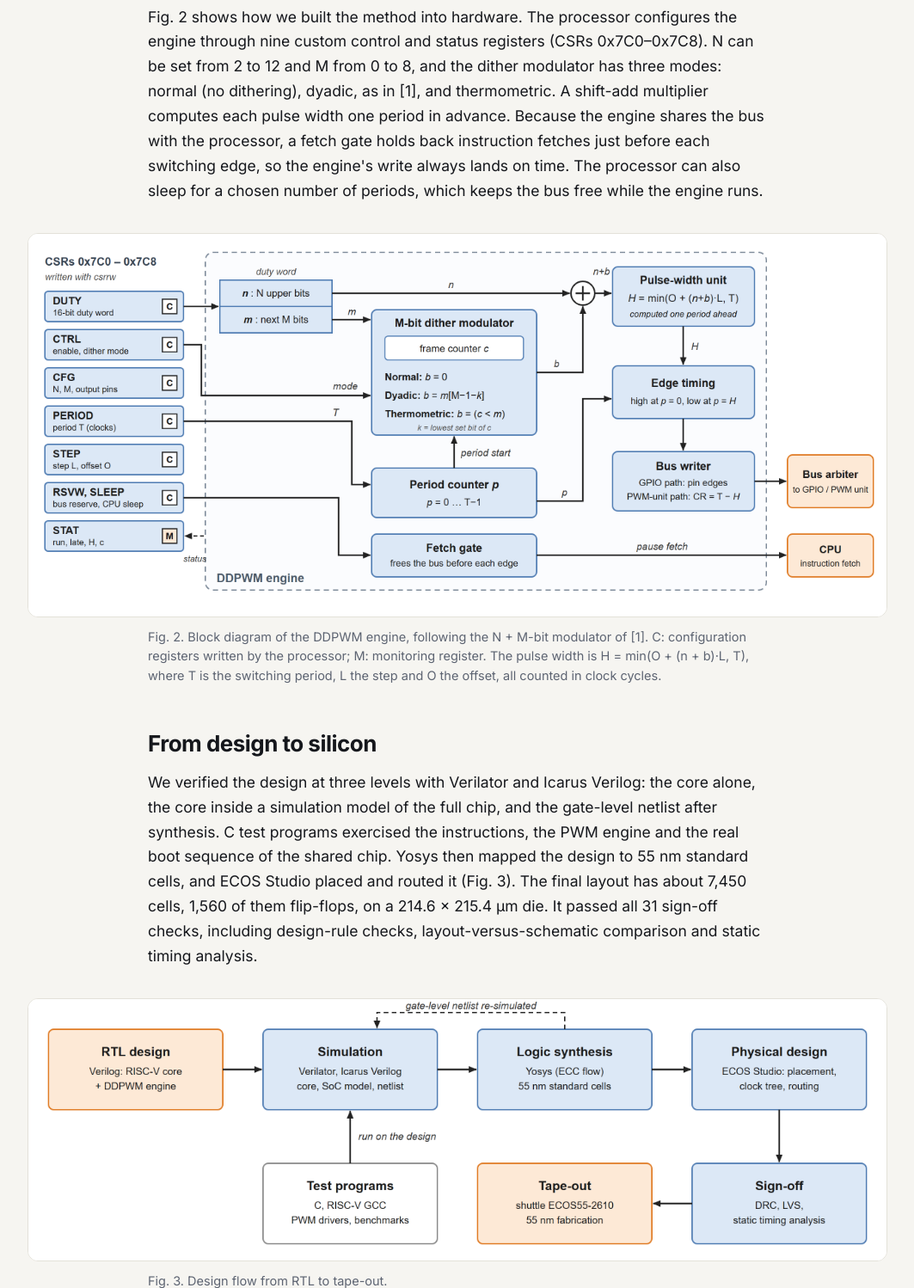
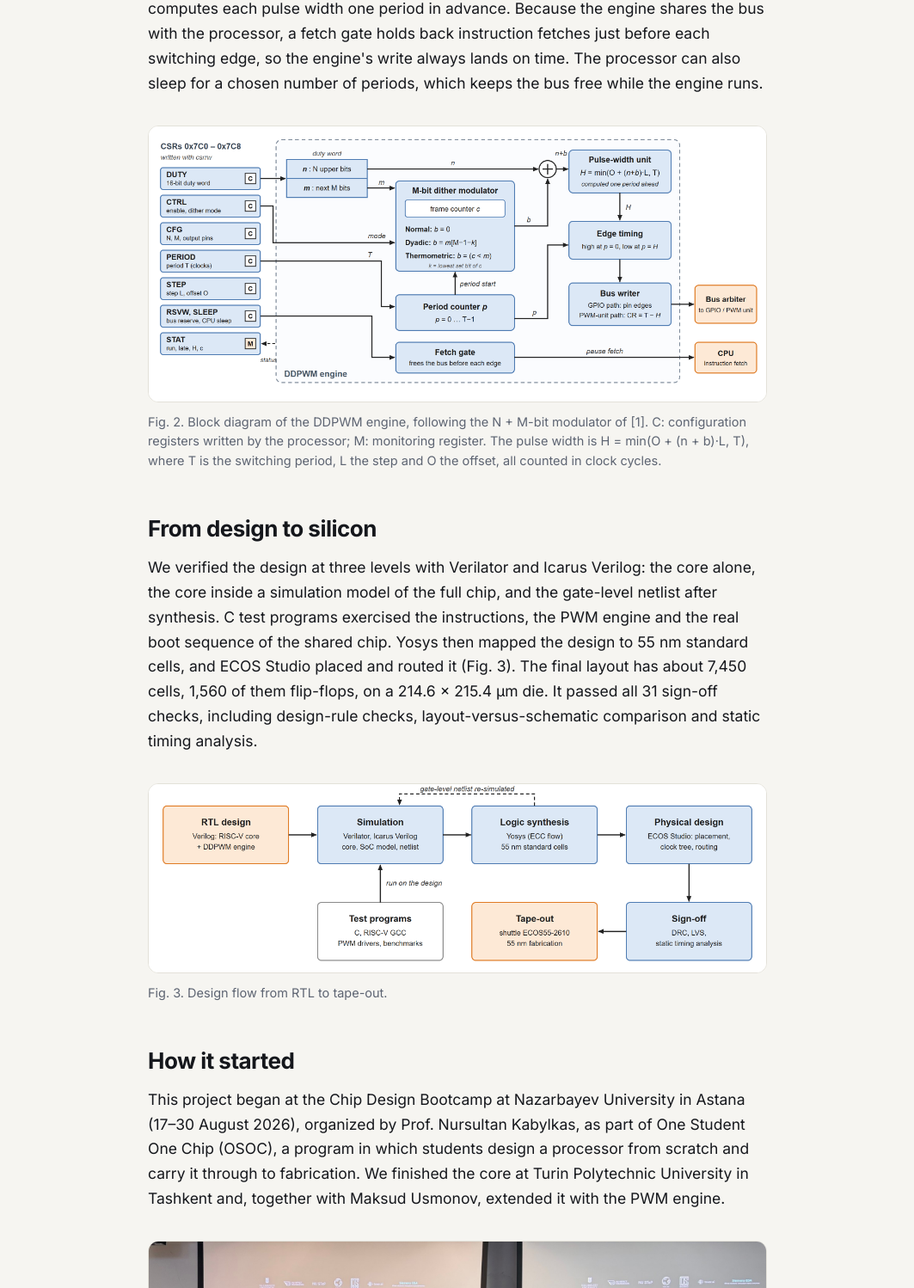
Before and after one commit to abuqodirov/abuqodirov.github.io, a plain HTML site: page minirv/en/index.html in a window 1280 px wide. Shown: the part 2596-4094 px from the top of the page at 86% size, without its empty margins (108-1171 px from the left). Drawn offline with Linux system fonts and the light colour scheme.

Commit message:
Article figures at text width; click a diagram for full size

```diff
--- a/assets/css/site.css
+++ b/assets/css/site.css
@@ -151,7 +151,7 @@ footer {
 .article p.eyebrow { font-size: clamp(11.5px, 0.6vw + 9px, 13px); margin: 0; }
 .article p.byline { font-size: 15px; margin: 0 0 8px; }
 .article figure { margin: 34px 0; }
-.article figure.wide { width: min(1000px, 100vw - 32px); margin-left: 50%; transform: translateX(-50%); }
+.article figure a { display: block; cursor: zoom-in; }
 .article figure img { width: 100%; height: auto; display: block; border-radius: 12px; border: 1px solid var(--line); background: #ffffff; }
 .article figure.dark img { background: #090b0f; }
 .article figcaption { color: var(--muted); font-size: 14.5px; line-height: 1.55; margin: 12px auto 0; max-width: 720px; }
--- a/minirv/en/index.html
+++ b/minirv/en/index.html
@@ -36,22 +36,22 @@
   <h2>The design</h2>
   <p>Our design has two parts: a RISC-V processor core and a hardware PWM engine built next to it (Fig. 1). We wrote both from scratch in Verilog. The processor runs C programs compiled with the standard RISC-V GCC toolchain. The engine produces the switching signal for a power converter, a motor driver or an LED driver. Once the processor has configured it, the engine runs on its own, period after period, and the processor only updates the duty cycle when the control loop needs it.</p>
   <p>The design sits in one of the 32 core slots of OSOC-DE, a shared 55 nm system-on-chip. The chip supplies the memory and peripherals: SPI flash for the boot code, PSRAM for programs, a UART console, GPIO pins, a four-channel PWM unit, timers and I2C. A small management MCU boots the chip and selects the active slot. With our slot selected, the chip becomes a complete microcontroller built around our core and our PWM engine.</p>
-  <figure class="wide">
-    <img src="../media/fig1-system-architecture.png" width="2600" height="1160" alt="System architecture of the chip" loading="lazy">
+  <figure class="">
+    <a href="../media/fig1-system-architecture.png" title="Open full size"><img src="../media/fig1-system-architecture.png" width="2600" height="1160" alt="System architecture of the chip" loading="lazy"></a>
     <figcaption>Fig. 1. System architecture. Our core (orange) occupies one slot of the OSOC-DE system-on-chip. A bus arbiter lets the processor and the PWM engine share the slot's data port. The engine's output reaches the board through a GPIO pin or through the chip's PWM unit.</figcaption>
   </figure>
   <h2>The PWM engine</h2>
   <p>Digitally controlled DC-DC converters need fine PWM resolution. If the resolution is too coarse, the output voltage can fall into limit cycles: small, persistent oscillations that the control loop cannot remove. A conventional digital PWM gains one bit of resolution only by doubling its clock frequency, and a faster clock costs power.</p>
   <p>Our engine implements dyadic digital PWM (DDPWM), proposed by Crovetti, Usmonov, Musolino and Gregoretti [1]. The duty-cycle word is split into N coarse bits n and M fine bits m. In every switching period the pulse is n or n + 1 steps wide. A dither modulator sets the extra bit b so that, over a frame of 2^M periods, the average pulse width equals the full N + M-bit value. In [1], a buck converter switching at 100 kHz with a 5-bit digital PWM clocked at 3.2 MHz showed 46 mV limit cycles. DDPWM with N = 5 and M = 4, at the same 3.2 MHz clock, was free of them. A conventional 9-bit PWM would need a 51 MHz clock for the same resolution.</p>
   <p>Fig. 2 shows how we built the method into hardware. The processor configures the engine through nine custom control and status registers (CSRs 0x7C0–0x7C8). N can be set from 2 to 12 and M from 0 to 8, and the dither modulator has three modes: normal (no dithering), dyadic, as in [1], and thermometric. A shift-add multiplier computes each pulse width one period in advance. Because the engine shares the bus with the processor, a fetch gate holds back instruction fetches just before each switching edge, so the engine's write always lands on time. The processor can also sleep for a chosen number of periods, which keeps the bus free while the engine runs.</p>
-  <figure class="wide">
-    <img src="../media/fig2-ddpwm-engine.png" width="2600" height="1160" alt="Block diagram of the DDPWM engine" loading="lazy">
+  <figure class="">
+    <a href="../media/fig2-ddpwm-engine.png" title="Open full size"><img src="../media/fig2-ddpwm-engine.png" width="2600" height="1160" alt="Block diagram of the DDPWM engine" loading="lazy"></a>
     <figcaption>Fig. 2. Block diagram of the DDPWM engine, following the N + M-bit modulator of [1]. C: configuration registers written by the processor; M: monitoring register. The pulse width is H = min(O + (n + b)·L, T), where T is the switching period, L the step and O the offset, all counted in clock cycles.</figcaption>
   </figure>
   <h2>From design to silicon</h2>
   <p>We verified the design at three levels with Verilator and Icarus Verilog: the core alone, the core inside a simulation model of the full chip, and the gate-level netlist after synthesis. C test programs exercised the instructions, the PWM engine and the real boot sequence of the shared chip. Yosys then mapped the design to 55 nm standard cells, and ECOS Studio placed and routed it (Fig. 3). The final layout has about 7,450 cells, 1,560 of them flip-flops, on a 214.6 × 215.4 µm die. It passed all 31 sign-off checks, including design-rule checks, layout-versus-schematic comparison and static timing analysis.</p>
-  <figure class="wide">
-    <img src="../media/fig3-design-flow.png" width="2560" height="780" alt="Design flow from RTL to tape-out" loading="lazy">
+  <figure class="">
+    <a href="../media/fig3-design-flow.png" title="Open full size"><img src="../media/fig3-design-flow.png" width="2560" height="780" alt="Design flow from RTL to tape-out" loading="lazy"></a>
     <figcaption>Fig. 3. Design flow from RTL to tape-out.</figcaption>
   </figure>
   <h2>How it started</h2>
```
Also changed, not shown: minirv/uz/index.html (+6 -6 lines).
